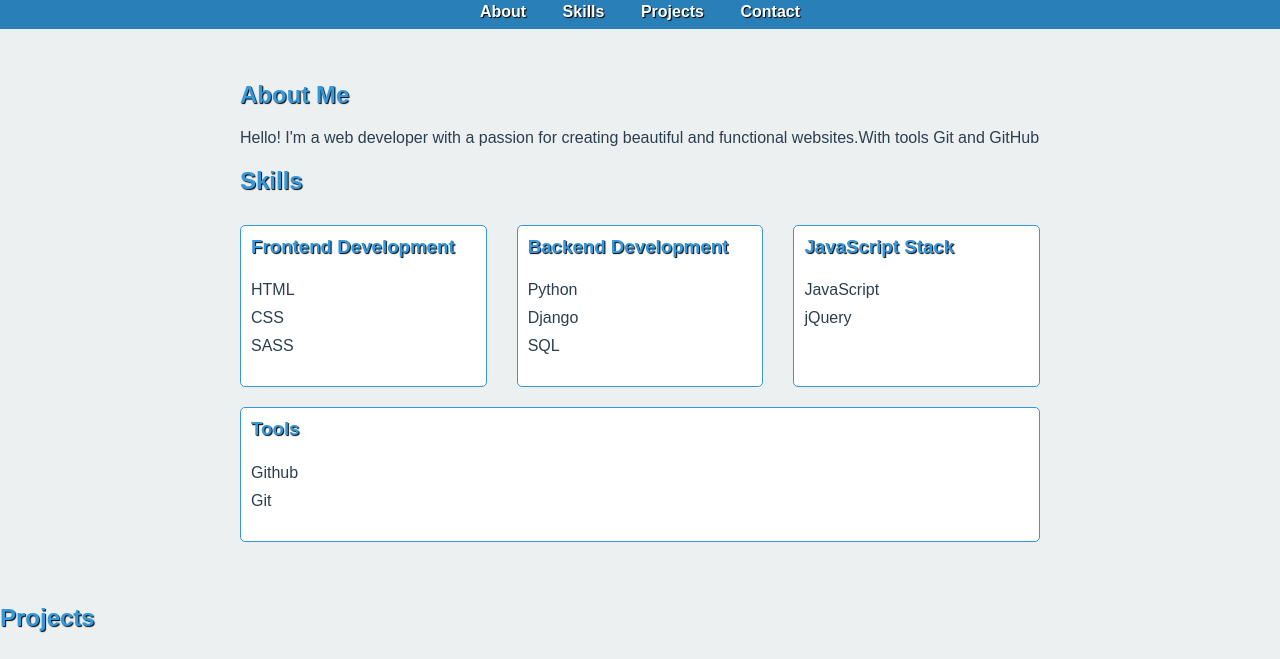
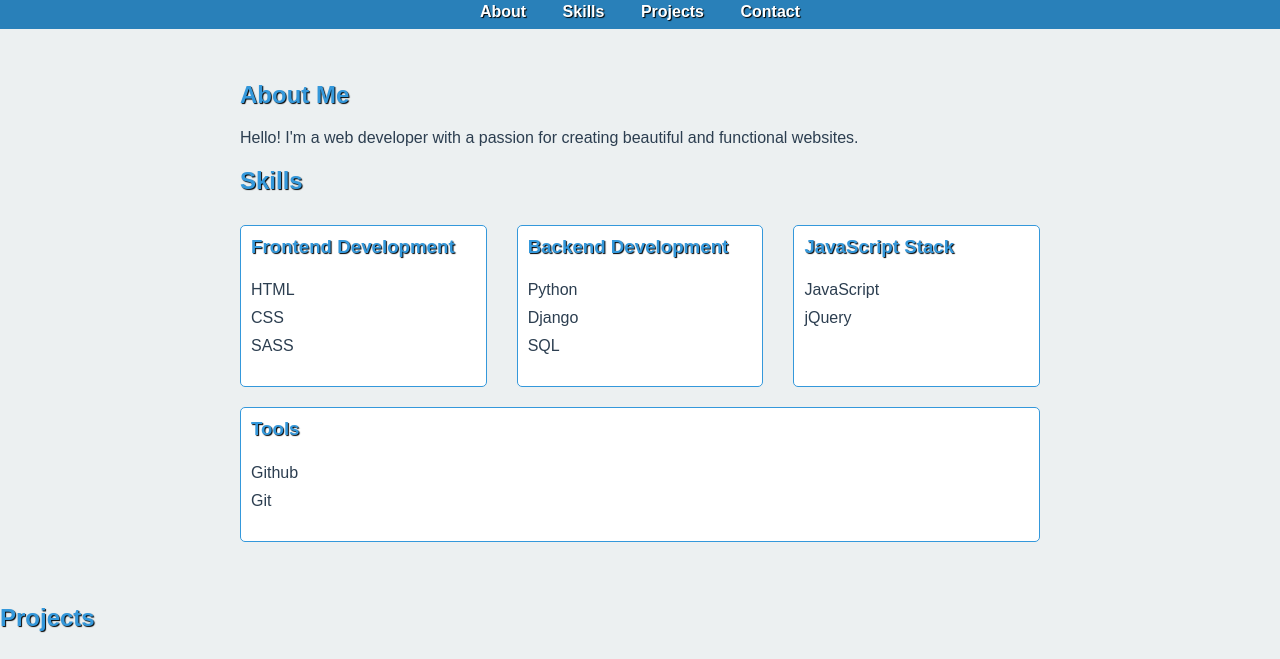
Before and after one commit to ShaikGousunnisa/MyPortfolio, a plain HTML site: page index.html in a window 1280 px wide. Shown: the part 74-733 px from the top of the page. Drawn offline with Linux system fonts and the light colour scheme.

Commit message:
Update index.html

```diff
--- a/index.html
+++ b/index.html
@@ -156,7 +156,7 @@
 <div class="content">
   <section id="about">
     <h2>About Me</h2>
-    <p>Hello! I'm a web developer with a passion for creating beautiful and functional websites.With tools Git and GitHub</p>
+    <p>Hello! I'm a web developer with a passion for creating beautiful and functional websites.</p>
   </section>
 
   <section id="skills">
```
